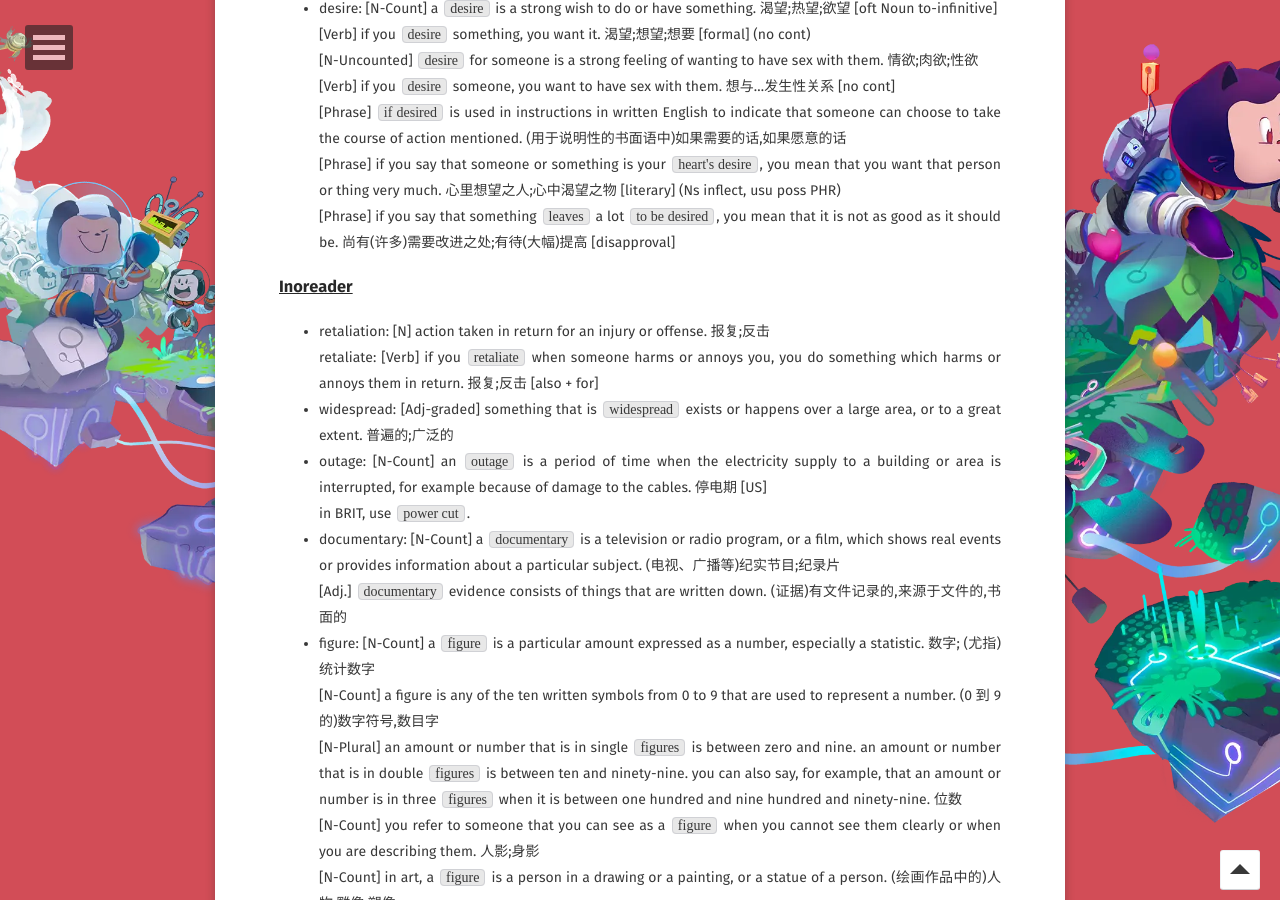
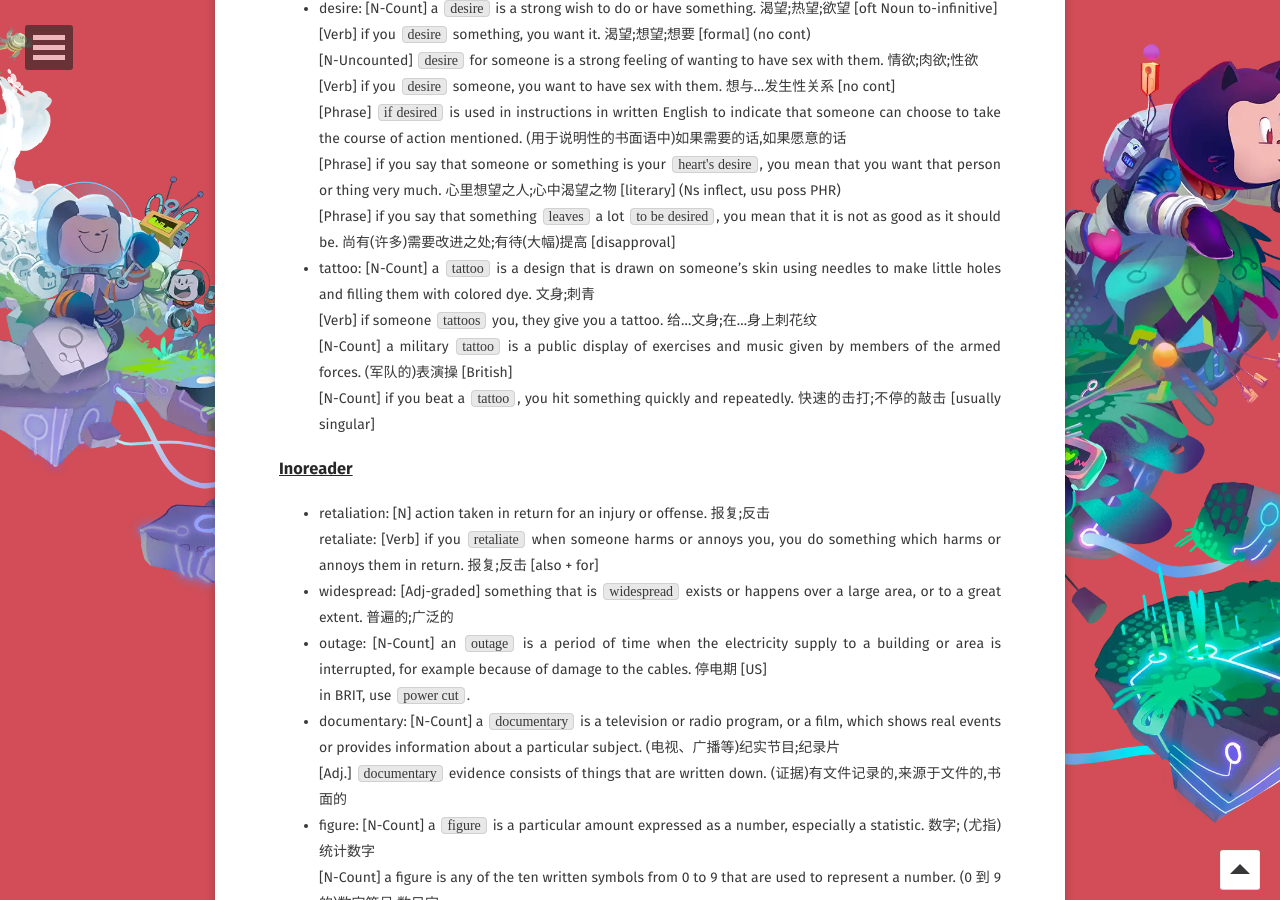
Before and after one commit to WebPavel/WebPavel.github.io, a Jekyll site: the page built from _posts/2026-10-14-daily-English-learning-(Part-2).md, in a window 1280 px wide and 900 px high, scrolled down 14466 px. Built offline with Jekyll 4.4.1, drawn with Linux system fonts in a browser that asks for light colours; some web fonts are replaced; comment, search, counter and statistics services are not loaded.

Commit message:
feat: updates on daily English learning (Part 2)

```diff
--- a/_posts/2026-10-14-daily-English-learning-(Part-2).md
+++ b/_posts/2026-10-14-daily-English-learning-(Part-2).md
@@ -245,6 +245,10 @@ learned from [ChatGPT](https://chatgpt.com/) in Singapore.
  [Phrase] `if desired` is used in instructions in written English to indicate that someone can choose to take the course of action mentioned. (用于说明性的书面语中)如果需要的话,如果愿意的话<br/>
  [Phrase] if you say that someone or something is your `heart's desire`, you mean that you want that person or thing very much. 心里想望之人;心中渴望之物 [literary] (Ns inflect, usu poss PHR)<br/>
  [Phrase] if you say that something `leaves` a lot `to be desired`, you mean that it is not as good as it should be. 尚有(许多)需要改进之处;有待(大幅)提高 [disapproval]
+- tattoo: [N-Count] a `tattoo` is a design that is drawn on someone's skin using needles to make little holes and filling them with colored dye. 文身;刺青<br/>
+ [Verb] if someone `tattoos` you, they give you a tattoo. 给...文身;在...身上刺花纹<br/>
+ [N-Count] a military `tattoo` is a public display of exercises and music given by members of the armed forces. (军队的)表演操 [British]<br/>
+ [N-Count] if you beat a `tattoo`, you hit something quickly and repeatedly. 快速的击打;不停的敲击 [usually singular]
 
 ### [Inoreader](https://www.innoreader.com/)
 
```
